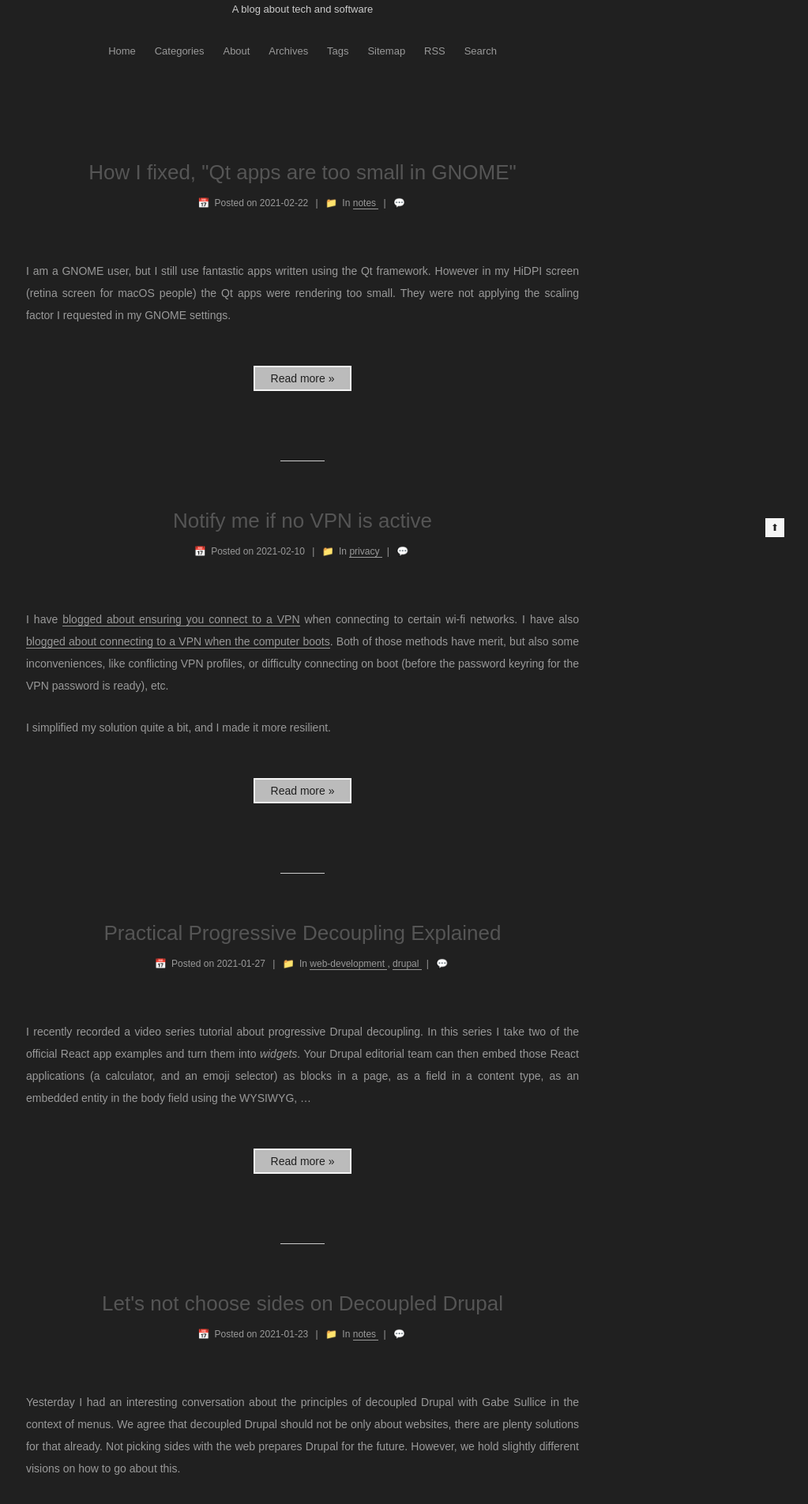
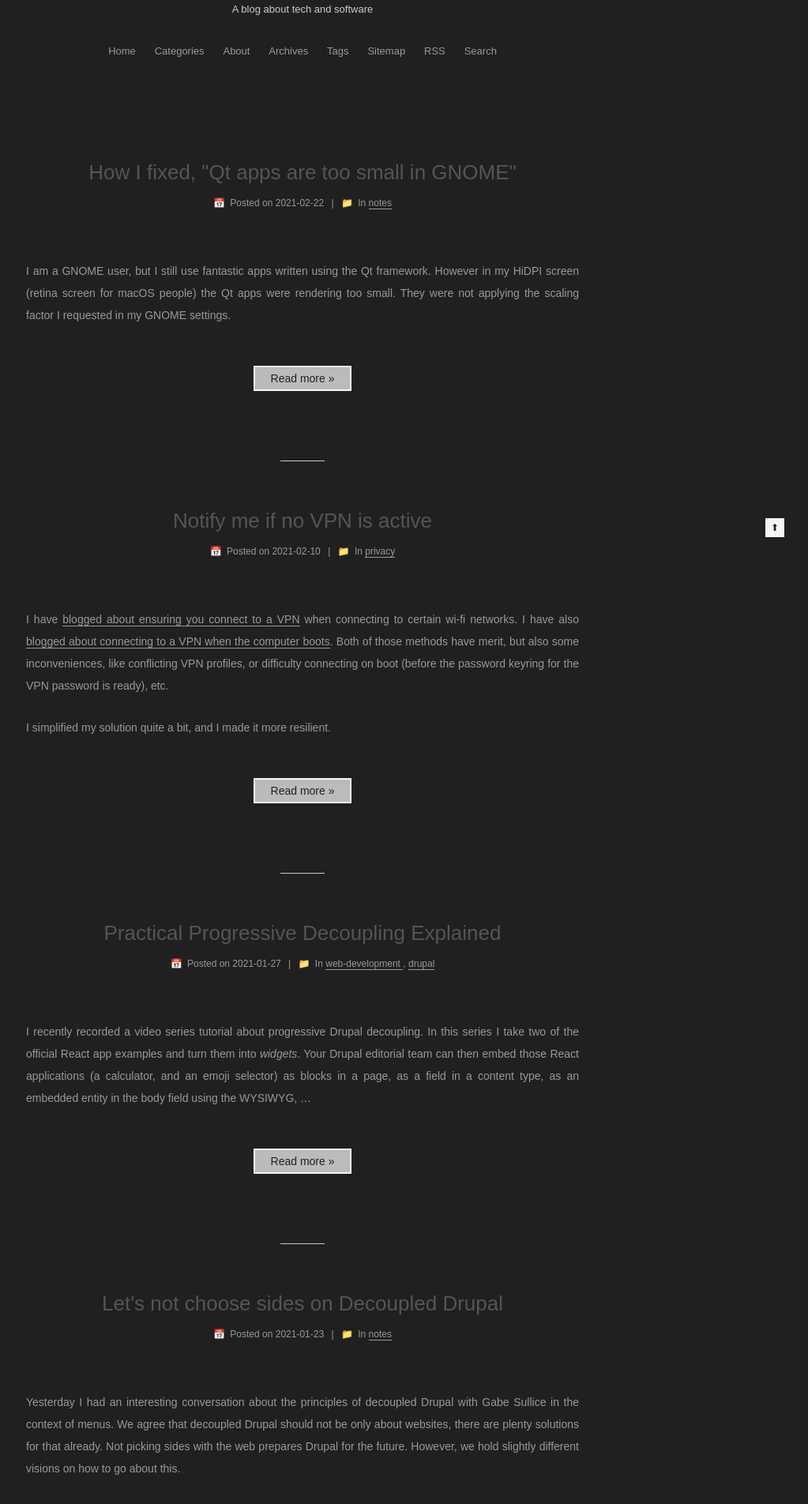
Before and after one commit to e0ipso/e0ipso.github.io, a Jekyll site: the page built from index.html, in a window 1280 px wide. Shown: the part 320-2224 px from the top of the page at 79% size, without its empty margins (257-1280 px from the left). Built offline with Jekyll 4.4.1, drawn with Linux system fonts in a browser that asks for light colours; the list of posts is cut into pages by our own code; comment, search, counter and statistics services are not loaded.

Commit message:
fix: disable comments and analytics.
Due to the OVH fire.

```diff
--- a/_config.yml
+++ b/_config.yml
@@ -328,7 +328,7 @@
 han: false
 
 commento:
- enable: true
+ enable: false
  domain: comments.mateuaguilo.com
 
 # Local search
--- a/_includes/_layout.html
+++ b/_includes/_layout.html
@@ -37,10 +37,6 @@
             {{ content }}
           </div>
           {% include _partials/comments.html %}
-          <iframe
-                  style="border: 0; height: 120px; width: 700px;"
-                  src="https://analytics.mateuaguilo.com/index.php?module=CoreAdminHome&action=optOut&language=en&backgroundColor=202020&fontColor=999999&fontSize=14px&fontFamily=%22PingFang%20SC%22%2C%20%22Microsoft%20YaHei%22%2C%20sans-serif"
-          ></iframe>
         </div>
         {% if site.sidebar.display != 'remove' %}
           {{ sidebar }}
--- a/_includes/_third-party/analytics/index.html
+++ /dev/null
@@ -1 +0,0 @@
-{% include _third-party/analytics/matomo.html %}
```
